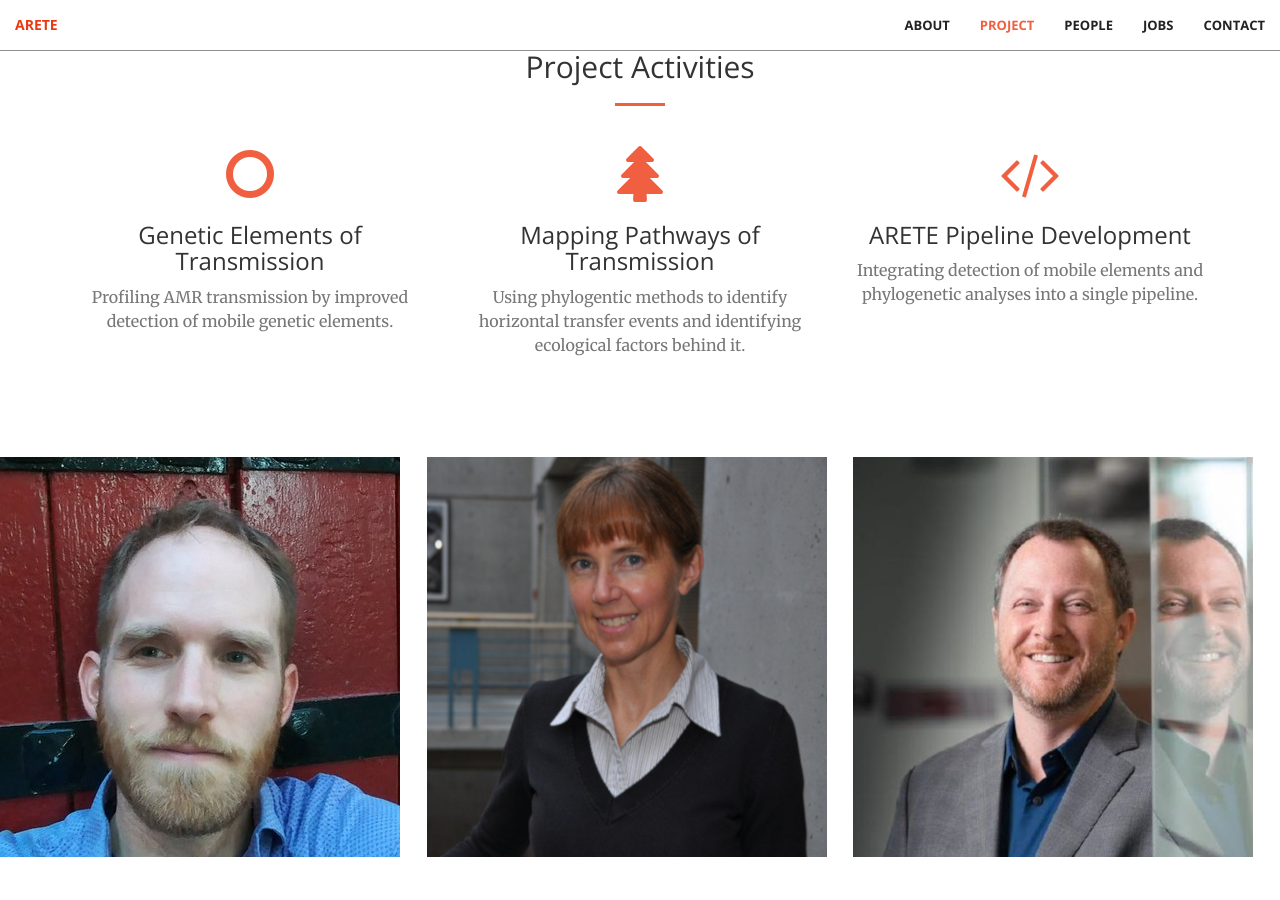
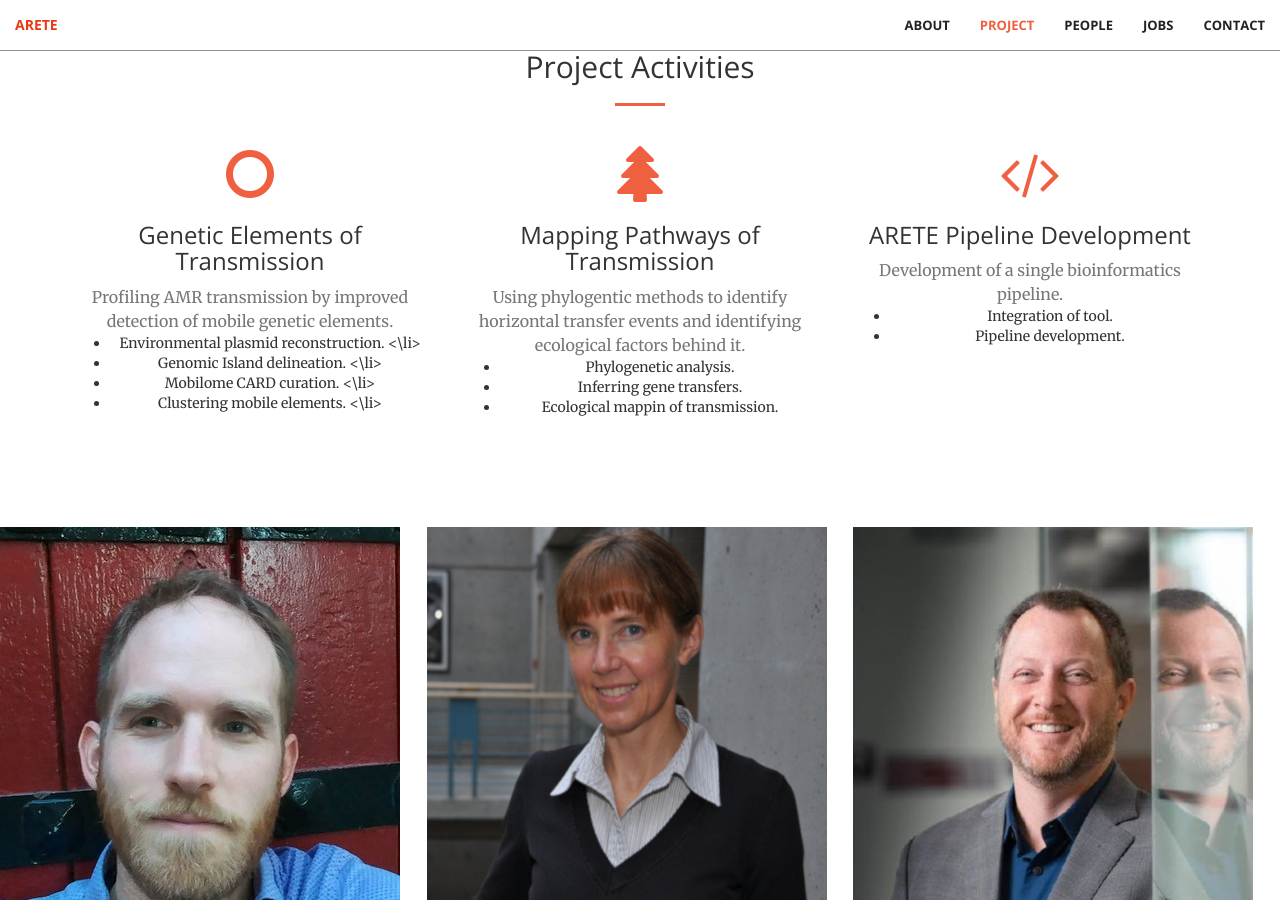
Before and after one commit to beiko-lab/ARETE-page, a Jekyll site: the page built from index.html, in a window 1280 px wide and 900 px high, scrolled down 1377 px. Built offline with Jekyll 4.4.1, drawn with Linux system fonts in a browser that asks for light colours.

Commit message:
Add overview subactivities

```diff
--- a/_includes/overview.html
+++ b/_includes/overview.html
@@ -15,20 +15,37 @@
                     <h3>Genetic Elements of Transmission</h3>
             <p class="text-muted">Profiling AMR transmission by improved
             detection of mobile genetic elements.</p>
+            <ul>
+                <li> Environmental plasmid reconstruction. <\li>
+                <li> Genomic Island delineation. <\li>
+                <li> Mobilome CARD curation. <\li>
+                <li> Clustering mobile elements. <\li>
+            </ul>
                 </div>
             </div>
             <div class="col-lg-4 col-md-6 text-center">
                 <div class="service-box">
                     <i class="fa fa-4x fa-tree wow bounceIn text-primary" data-wow-delay=".1s"></i>
                     <h3>Mapping Pathways of Transmission</h3>
-                    <p class="text-muted">Using phylogentic methods to identify horizontal transfer events and identifying ecological factors behind it.</p>
+                    <p class="text-muted">Using phylogentic methods to identify horizontal transfer events and identifying ecological factors behind it.
+                    <ul>
+                        <li>Phylogenetic analysis.</li>
+                        <li>Inferring gene transfers.</li>
+                        <li>Ecological mappin of transmission.</li>
+                    </ul>
+                    </p>
                 </div>
             </div>
             <div class="col-lg-4 col-md-6 text-center">
                 <div class="service-box">
                     <i class="fa fa-4x fa-code -o wow bounceIn text-primary" data-wow-delay=".2s"></i>
                     <h3>ARETE Pipeline Development</h3>
-                    <p class="text-muted">Integrating detection of mobile elements and phylogenetic analyses into a single pipeline.</p>
+                    <p class="text-muted">Development of a single bioinformatics pipeline.
+                    <ul>
+                        <li>Integration of tool.</li>
+                        <li>Pipeline development.</li>
+                    </p>
+
                 </div>
             </div>
        </div>
```
